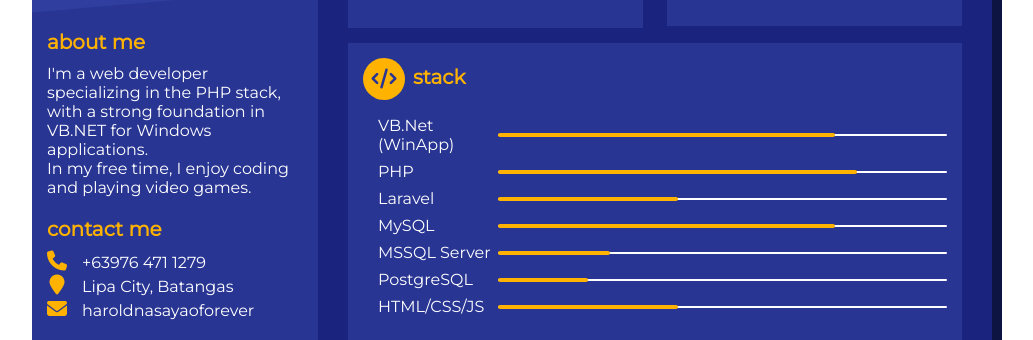
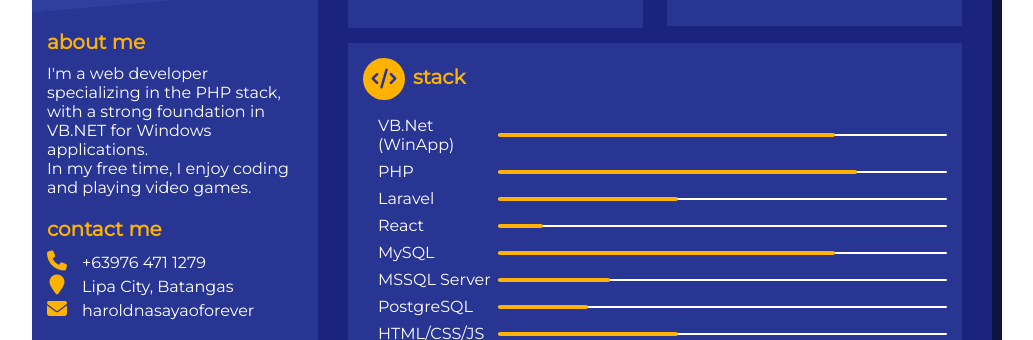
Before and after one commit to eych-en/eych-en.github.io, a plain HTML site: page resume.html in a window 1280 px wide. Shown: the part 444-784 px from the top of the page, without its empty margins (128-1161 px from the left). Drawn offline with nearby package versions, Linux system fonts and the light colour scheme.

Commit message:
added react skill

```diff
--- a/resume.html
+++ b/resume.html
@@ -858,6 +858,11 @@
 		            <div class="bar"></div>
 		          </div>
 		        </li>
+		        <li data-percent="10"><span>React</span>
+		          <div class="skills-bar">
+		            <div class="bar"></div>
+		          </div>
+		        </li>
 		        <li data-percent="75"><span>MySQL</span>
 		          <div class="skills-bar">
 		            <div class="bar"></div>
```
